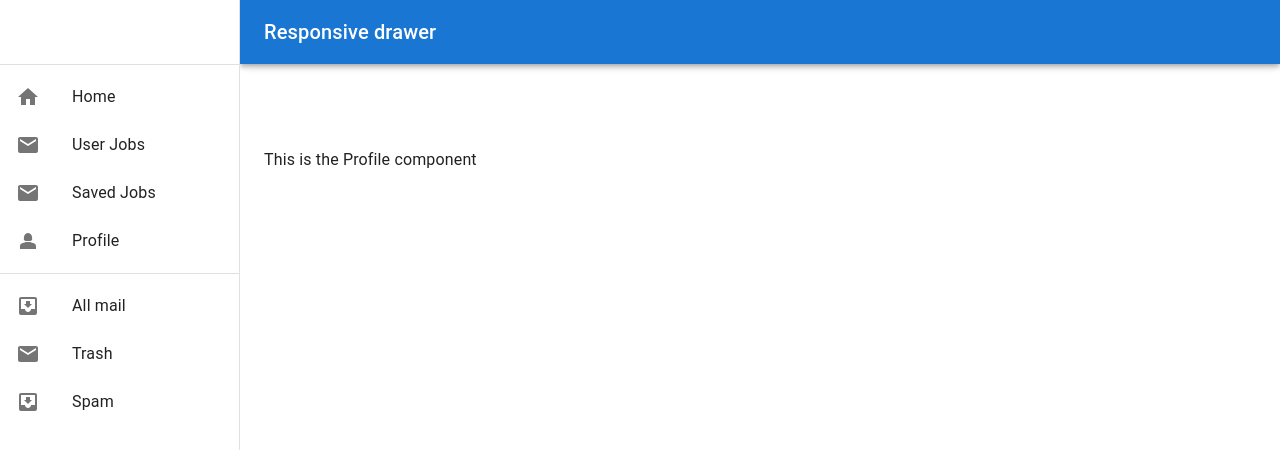
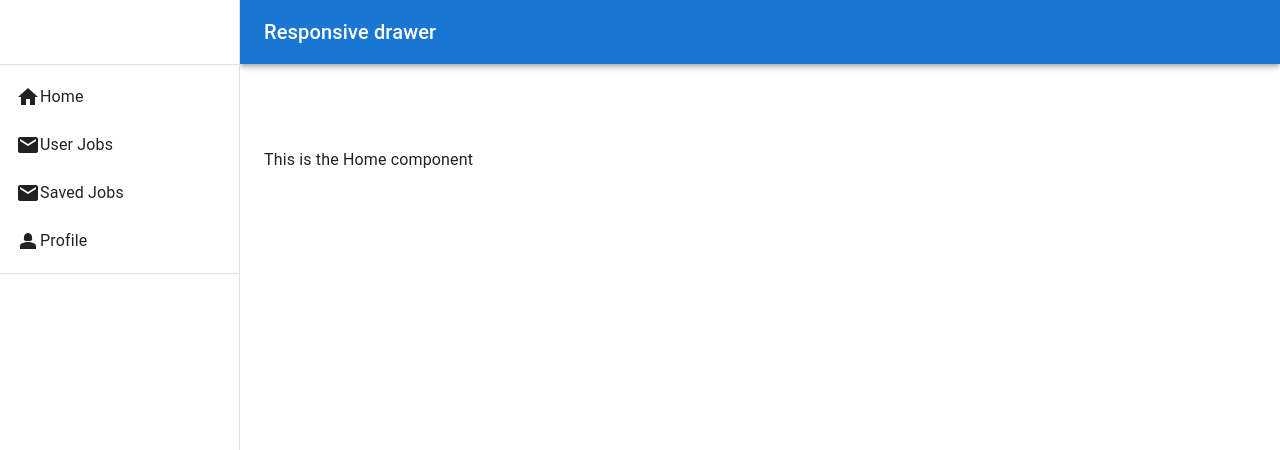
Before and after one commit to vectorsigmaissomewhere/Online-Job-Portal-, a React (Vite) app in the folder frontend/jobportal/: page /userprofile in a window 1280 px wide. Shown: the top 450 px of the page. Built offline with nearby package versions, Linux system fonts and the light colour scheme; grey boxes are pictures that could not be loaded.

Commit message:
user profile section made

```diff
--- a/frontend/jobportal/package.json
+++ b/frontend/jobportal/package.json
@@ -15,6 +15,7 @@
     "@emotion/styled": "^11.13.0",
     "@mui/icons-material": "^5.16.6",
     "@mui/material": "^5.16.6",
+    "@mui/styles": "^5.16.6",
     "autoprefixer": "^10.4.19",
     "framer-motion": "^11.3.19",
     "postcss": "^8.4.40",
--- a/frontend/jobportal/src/components/common/Header.jsx
+++ b/frontend/jobportal/src/components/common/Header.jsx
@@ -1,43 +1,43 @@
-import React from 'react'
+import React from 'react';
 import { Link } from 'react-router-dom';
 
 const Header = () => {
   return (
     <header>
-    <nav class="bg-white border-gray-200 px-4 lg:px-6 py-2.5 dark:bg-gray-800">
-        <div class="flex flex-wrap justify-between items-center mx-auto max-w-screen-xl">
-            <a href="https://flowbite.com" class="flex items-center">
-                <img src="https://flowbite.com/docs/images/logo.svg" class="mr-3 h-6 sm:h-9" alt="Flowbite Logo" />
-                <span class="self-center text-xl font-semibold whitespace-nowrap dark:text-white">Sajha Kaam</span>
+      <nav className="bg-white border-gray-200 px-4 lg:px-6 py-2.5 dark:bg-gray-800">
+        <div className="flex flex-wrap justify-between items-center mx-auto max-w-screen-xl">
+          <a href="https://flowbite.com" className="flex items-center">
+            <img src="https://flowbite.com/docs/images/logo.svg" className="mr-3 h-6 sm:h-9" alt="Flowbite Logo" />
+            <span className="self-center text-xl font-semibold whitespace-nowrap dark:text-white">Sajha Kaam</span>
           </a>
-            <div class="flex items-center lg:order-2">
+          <div className="flex items-center lg:order-2">
             <Link to="/login" className="text-gray-800 dark:text-white hover:bg-gray-50 focus:ring-4 focus:ring-gray-300 font-medium rounded-lg text-sm px-4 lg:px-5 py-2 lg:py-2.5 mr-2 dark:hover:bg-gray-700 focus:outline-none dark:focus:ring-gray-800">Login</Link>
-                <a href="#" class="text-white bg-primary-700 hover:bg-primary-800 focus:ring-4 focus:ring-primary-300 font-medium rounded-lg text-sm px-4 lg:px-5 py-2 lg:py-2.5 mr-2 dark:bg-primary-600 dark:hover:bg-primary-700 focus:outline-none dark:focus:ring-primary-800">Get started</a>
-                <button data-collapse-toggle="mobile-menu-2" type="button" class="inline-flex items-center p-2 ml-1 text-sm text-gray-500 rounded-lg lg:hidden hover:bg-gray-100 focus:outline-none focus:ring-2 focus:ring-gray-200 dark:text-gray-400 dark:hover:bg-gray-700 dark:focus:ring-gray-600" aria-controls="mobile-menu-2" aria-expanded="false">
-                    <span class="sr-only">Open main menu</span>
-                    <svg class="w-6 h-6" fill="currentColor" viewBox="0 0 20 20" xmlns="http://www.w3.org/2000/svg"><path fill-rule="evenodd" d="M3 5a1 1 0 011-1h12a1 1 0 110 2H4a1 1 0 01-1-1zM3 10a1 1 0 011-1h12a1 1 0 110 2H4a1 1 0 01-1-1zM3 15a1 1 0 011-1h12a1 1 0 110 2H4a1 1 0 01-1-1z" clip-rule="evenodd"></path></svg>
-                    <svg class="hidden w-6 h-6" fill="currentColor" viewBox="0 0 20 20" xmlns="http://www.w3.org/2000/svg"><path fill-rule="evenodd" d="M4.293 4.293a1 1 0 011.414 0L10 8.586l4.293-4.293a1 1 0 111.414 1.414L11.414 10l4.293 4.293a1 1 0 01-1.414 1.414L10 11.414l-4.293 4.293a1 1 0 01-1.414-1.414L8.586 10 4.293 5.707a1 1 0 010-1.414z" clip-rule="evenodd"></path></svg>
+            <a href="#" className="text-white bg-primary-700 hover:bg-primary-800 focus:ring-4 focus:ring-primary-300 font-medium rounded-lg text-sm px-4 lg:px-5 py-2 lg:py-2.5 mr-2 dark:bg-primary-600 dark:hover:bg-primary-700 focus:outline-none dark:focus:ring-primary-800">Get started</a>
+            <button data-collapse-toggle="mobile-menu-2" type="button" className="inline-flex items-center p-2 ml-1 text-sm text-gray-500 rounded-lg lg:hidden hover:bg-gray-100 focus:outline-none focus:ring-2 focus:ring-gray-200 dark:text-gray-400 dark:hover:bg-gray-700 dark:focus:ring-gray-600" aria-controls="mobile-menu-2" aria-expanded="false">
+              <span className="sr-only">Open main menu</span>
+              <svg className="w-6 h-6" fill="currentColor" viewBox="0 0 20 20" xmlns="http://www.w3.org/2000/svg"><path fillRule="evenodd" d="M3 5a1 1 0 011-1h12a1 1 0 110 2H4a1 1 0 01-1-1zM3 10a1 1 0 011-1h12a1 1 0 110 2H4a1 1 0 01-1-1zM3 15a1 1 0 011-1h12a1 1 0 110 2H4a1 1 0 01-1-1z" clipRule="evenodd"></path></svg>
+              <svg className="hidden w-6 h-6" fill="currentColor" viewBox="0 0 20 20" xmlns="http://www.w3.org/2000/svg"><path fillRule="evenodd" d="M4.293 4.293a1 1 0 011.414 0L10 8.586l4.293-4.293a1 1 0 111.414 1.414L11.414 10l4.293 4.293a1 1 0 01-1.414 1.414L10 11.414l-4.293 4.293a1 1 0 01-1.414-1.414L8.586 10 4.293 5.707a1 1 0 010-1.414z" clipRule="evenodd"></path></svg>
             </button>
           </div>
-            <div class="hidden justify-between items-center w-full lg:flex lg:w-auto lg:order-1" id="mobile-menu-2">
-                <ul class="flex flex-col mt-4 font-medium lg:flex-row lg:space-x-8 lg:mt-0">
+          <div className="hidden justify-between items-center w-full lg:flex lg:w-auto lg:order-1" id="mobile-menu-2">
+            <ul className="flex flex-col mt-4 font-medium lg:flex-row lg:space-x-8 lg:mt-0">
               <li>
-                        <a href="#" class="block py-2 pr-4 pl-3 text-white rounded bg-primary-700 lg:bg-transparent lg:text-primary-700 lg:p-0 dark:text-white" aria-current="page">Home</a>
+                <a href="#" className="block py-2 pr-4 pl-3 text-white rounded bg-primary-700 lg:bg-transparent lg:text-primary-700 lg:p-0 dark:text-white" aria-current="page">Home</a>
               </li>
               <li>
-                        <a href="#" class="block py-2 pr-4 pl-3 text-gray-700 border-b border-gray-100 hover:bg-gray-50 lg:hover:bg-transparent lg:border-0 lg:hover:text-primary-700 lg:p-0 dark:text-gray-400 lg:dark:hover:text-white dark:hover:bg-gray-700 dark:hover:text-white lg:dark:hover:bg-transparent dark:border-gray-700">Company</a>
+                <a href="#" className="block py-2 pr-4 pl-3 text-gray-700 border-b border-gray-100 hover:bg-gray-50 lg:hover:bg-transparent lg:border-0 lg:hover:text-primary-700 lg:p-0 dark:text-gray-400 lg:dark:hover:text-white dark:hover:bg-gray-700 dark:hover:text-white lg:dark:hover:bg-transparent dark:border-gray-700">Company</a>
               </li>
               <li>
-                        <a href="#" class="block py-2 pr-4 pl-3 text-gray-700 border-b border-gray-100 hover:bg-gray-50 lg:hover:bg-transparent lg:border-0 lg:hover:text-primary-700 lg:p-0 dark:text-gray-400 lg:dark:hover:text-white dark:hover:bg-gray-700 dark:hover:text-white lg:dark:hover:bg-transparent dark:border-gray-700">Marketplace</a>
+                <a href="#" className="block py-2 pr-4 pl-3 text-gray-700 border-b border-gray-100 hover:bg-gray-50 lg:hover:bg-transparent lg:border-0 lg:hover:text-primary-700 lg:p-0 dark:text-gray-400 lg:dark:hover:text-white dark:hover:bg-gray-700 dark:hover:text-white lg:dark:hover:bg-transparent dark:border-gray-700">Marketplace</a>
               </li>
               <li>
-                        <a href="#" class="block py-2 pr-4 pl-3 text-gray-700 border-b border-gray-100 hover:bg-gray-50 lg:hover:bg-transparent lg:border-0 lg:hover:text-primary-700 lg:p-0 dark:text-gray-400 lg:dark:hover:text-white dark:hover:bg-gray-700 dark:hover:text-white lg:dark:hover:bg-transparent dark:border-gray-700">Features</a>
+                <a href="#" className="block py-2 pr-4 pl-3 text-gray-700 border-b border-gray-100 hover:bg-gray-50 lg:hover:bg-transparent lg:border-0 lg:hover:text-primary-700 lg:p-0 dark:text-gray-400 lg:dark:hover:text-white dark:hover:bg-gray-700 dark:hover:text-white lg:dark:hover:bg-transparent dark:border-gray-700">Features</a>
               </li>
               <li>
-                        <a href="#" class="block py-2 pr-4 pl-3 text-gray-700 border-b border-gray-100 hover:bg-gray-50 lg:hover:bg-transparent lg:border-0 lg:hover:text-primary-700 lg:p-0 dark:text-gray-400 lg:dark:hover:text-white dark:hover:bg-gray-700 dark:hover:text-white lg:dark:hover:bg-transparent dark:border-gray-700">Team</a>
+                <a href="#" className="block py-2 pr-4 pl-3 text-gray-700 border-b border-gray-100 hover:bg-gray-50 lg:hover:bg-transparent lg:border-0 lg:hover:text-primary-700 lg:p-0 dark:text-gray-400 lg:dark:hover:text-white dark:hover:bg-gray-700 dark:hover:text-white lg:dark:hover:bg-transparent dark:border-gray-700">Team</a>
               </li>
               <li>
-                        <a href="#" class="block py-2 pr-4 pl-3 text-gray-700 border-b border-gray-100 hover:bg-gray-50 lg:hover:bg-transparent lg:border-0 lg:hover:text-primary-700 lg:p-0 dark:text-gray-400 lg:dark:hover:text-white dark:hover:bg-gray-700 dark:hover:text-white lg:dark:hover:bg-transparent dark:border-gray-700">Contact</a>
+                <a href="#" className="block py-2 pr-4 pl-3 text-gray-700 border-b border-gray-100 hover:bg-gray-50 lg:hover:bg-transparent lg:border-0 lg:hover:text-primary-700 lg:p-0 dark:text-gray-400 lg:dark:hover:text-white dark:hover:bg-gray-700 dark:hover:text-white lg:dark:hover:bg-transparent dark:border-gray-700">Contact</a>
               </li>
               <li>
                 <Link to="/userprofile" className="block py-2 pr-4 pl-3 text-gray-700 border-b border-gray-100 hover:bg-gray-50 lg:hover:bg-transparent lg:border-0 lg:hover:text-primary-700 lg:p-0 dark:text-gray-400 lg:dark:hover:text-white dark:hover:bg-gray-700 dark:hover:text-white lg:dark:hover:bg-transparent dark:border-gray-700">User Profile</Link>
@@ -47,7 +47,7 @@
         </div>
       </nav>
     </header>
-  )
+  );
 }
 
-export default Header
+export default Header;
--- a/frontend/jobportal/src/components/profile/UserProfile.jsx
+++ b/frontend/jobportal/src/components/profile/UserProfile.jsx
@@ -6,39 +6,25 @@
 import Divider from '@mui/material/Divider';
 import Drawer from '@mui/material/Drawer';
 import IconButton from '@mui/material/IconButton';
-import InboxIcon from '@mui/icons-material/MoveToInbox';
 import List from '@mui/material/List';
-import ListItem from '@mui/material/ListItem';
 import ListItemButton from '@mui/material/ListItemButton';
-import ListItemIcon from '@mui/material/ListItemIcon';
 import ListItemText from '@mui/material/ListItemText';
-import MailIcon from '@mui/icons-material/Mail';
-import HomeIcon from '@mui/icons-material/Home';
-import Person2Icon from '@mui/icons-material/Person2';
 import MenuIcon from '@mui/icons-material/Menu';
 import Toolbar from '@mui/material/Toolbar';
 import Typography from '@mui/material/Typography';
+import HomeIcon from '@mui/icons-material/Home';
+import Person2Icon from '@mui/icons-material/Person2';
+import MailIcon from '@mui/icons-material/Mail';
 
 const drawerWidth = 240;
 
 function UserProfile(props) {
   const { window } = props;
   const [mobileOpen, setMobileOpen] = React.useState(false);
-  const [isClosing, setIsClosing] = React.useState(false);
-
-  const handleDrawerClose = () => {
-    setIsClosing(true);
-    setMobileOpen(false);
-  };
-
-  const handleDrawerTransitionEnd = () => {
-    setIsClosing(false);
-  };
+  const [changeProfileComponent, setProfileComponent] = React.useState(0);
 
   const handleDrawerToggle = () => {
-    if (!isClosing) {
     setMobileOpen(!mobileOpen);
-    }
   };
 
   const drawer = (
@@ -46,42 +32,43 @@
       <Toolbar />
       <Divider />
       <List>
-      {['Home', 'User Jobs', 'Saved Jobs', 'Profile'].map((text) => (
-        <ListItem key={text} disablePadding>
-          <ListItemButton>
-            <ListItemIcon>
-              {text === 'Home' ? (
+        <ListItemButton onClick={() => setProfileComponent(0)}>
           <HomeIcon />
-              ) : text === 'Profile' ? (
+          <ListItemText primary="Home" />
+        </ListItemButton>
+        <ListItemButton onClick={() => setProfileComponent(1)}>
+          <MailIcon />
+          <ListItemText primary="User Jobs" />
+        </ListItemButton>
+        <ListItemButton onClick={() => setProfileComponent(2)}>
+          <MailIcon />
+          <ListItemText primary="Saved Jobs" />
+        </ListItemButton>
+        <ListItemButton onClick={() => setProfileComponent(3)}>
           <Person2Icon />
-              ) : (
-                <MailIcon />
-              )}
-            </ListItemIcon>
-            <ListItemText primary={text} />
+          <ListItemText primary="Profile" />
         </ListItemButton>
-        </ListItem>
-      ))}
       </List>
-
       <Divider />
-      <List>
-        {['All mail', 'Trash', 'Spam'].map((text, index) => (
-          <ListItem key={text} disablePadding>
-            <ListItemButton>
-              <ListItemIcon>
-                {index % 2 === 0 ? <InboxIcon /> : <MailIcon />}
-              </ListItemIcon>
-              <ListItemText primary={text} />
-            </ListItemButton>
-          </ListItem>
-        ))}
-      </List>
     </div>
   );
 
-  // Remove this const when copying and pasting into your project.
   const container = window !== undefined ? () => window().document.body : undefined;
+
+  const renderComponent = () => {
+    switch (changeProfileComponent) {
+      case 0:
+        return <Home />;
+      case 1:
+        return <UserJobs />;
+      case 2:
+        return <SavedJobs />;
+      case 3:
+        return <Profile />;
+      default:
+        return <Home />;
+    }
+  };
 
   return (
     <Box sx={{ display: 'flex' }}>
@@ -113,13 +100,11 @@
         sx={{ width: { sm: drawerWidth }, flexShrink: { sm: 0 } }}
         aria-label="mailbox folders"
       >
-        {/* The implementation can be swapped with js to avoid SEO duplication of links. */}
         <Drawer
           container={container}
           variant="temporary"
           open={mobileOpen}
-          onTransitionEnd={handleDrawerTransitionEnd}
-          onClose={handleDrawerClose}
+          onClose={handleDrawerToggle}
           ModalProps={{
             keepMounted: true, // Better open performance on mobile.
           }}
@@ -146,41 +131,39 @@
         sx={{ flexGrow: 1, p: 3, width: { sm: `calc(100% - ${drawerWidth}px)` } }}
       >
         <Toolbar />
-         {/**Trying to add component */}
-        <Profile />
+        {renderComponent()}
       </Box>
     </Box>
   );
 }
 
 UserProfile.propTypes = {
-  /**
-   * Injected by the documentation to work in an iframe.
-   * Remove this when copying and pasting into your project.
-   */
   window: PropTypes.func,
 };
 
 export default UserProfile;
 
 /* Profile Components */
-const Profile = () => {
-  return (
-    <>
+const Home = () => (
+  <div>
+    <h1>This is the Home component</h1>
+  </div>
+);
+
+const UserJobs = () => (
+  <div>
+    <h1>This is the User Jobs component</h1>
+  </div>
+);
+
+const SavedJobs = () => (
+  <div>
+    <h1>This is the Saved Jobs component</h1>
+  </div>
+);
+
+const Profile = () => (
   <div>
     <h1>This is the Profile component</h1>
   </div>
-    </>
-  )
-}
-
-/* Saved jobs */
-const SavedJobs = () => {
-  return (
-    <>
-    <div>
-      <h1>This is the Saved Job component</h1>
-    </div>
-    </>
-  )
-}
+);
```
Also changed, not shown: 1 other file (tests, documents, lock files or other folders). Lines whose indentation alone changed are shown as unchanged.
